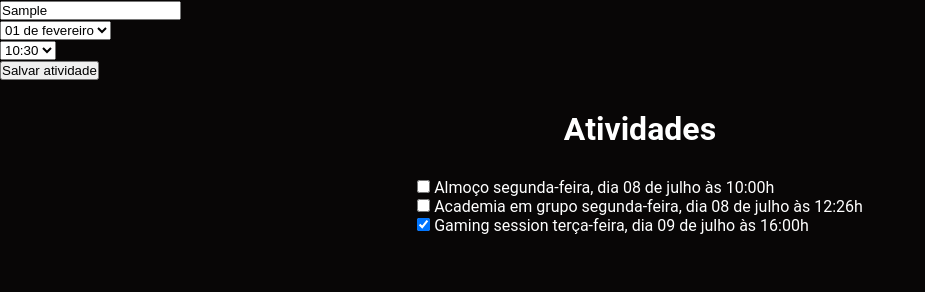
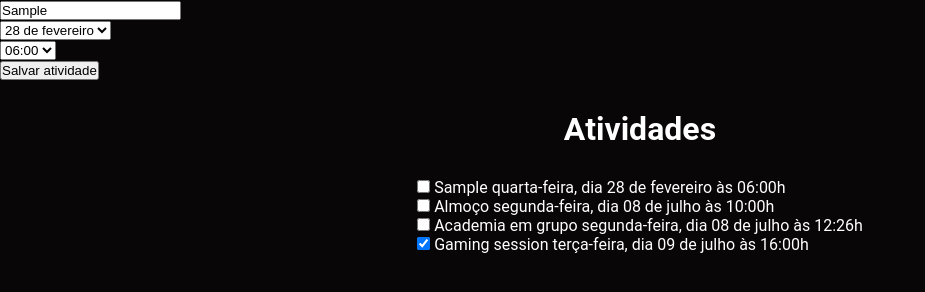
Before and after one commit to sgusttaa/nlw-journey-rocketseat, a plain HTML site: page nlw-journey-rocketseat/index.html in a window 1280 px wide. Both pictures are taken after typing "Sample" into the empty fields and a click on the button "Salvar atividade". Shown: the whole page, without its empty margins (0-925 px from the left). Drawn offline with nearby package versions, Linux system fonts and the light colour scheme.

Commit message:
new changes

```diff
--- a/nlw-journey-rocketseat/index.html
+++ b/nlw-journey-rocketseat/index.html
@@ -19,6 +19,7 @@
                 type="text"
                 placeholder="Qual a atividade?"
                 name="atividade"
+                required
                 >
             </div>
 
--- a/nlw-journey-rocketseat/js/script.js
+++ b/nlw-journey-rocketseat/js/script.js
@@ -1,5 +1,4 @@
 //bibliotecas e codigos de terceiros
-
 const formatador = (data) =>{
     return{
         dia: {
@@ -39,7 +38,12 @@ let atividades = [
 
 //arrow function
 const criarItemDeAtividade = (atividade) => {
-    let input = '<input type="checkbox" '
+    let input = `
+    <input
+    type="checkbox"
+    value="${atividade.data}"
+    onchange=""concluirAtividade(event)
+    `
 
     //controle de fluxo
     if(atividade.finalizada){
@@ -64,6 +68,7 @@ const criarItemDeAtividade = (atividade) => {
 
 const atualizarListaDeAtividades = () => {
     const section = document.querySelector('section');
+    section.innerHTML = ''
 
     //verificar se a minha lista esta vazia
     if(atividades.length == 0){
@@ -81,4 +86,91 @@ atualizarListaDeAtividades();
 
 const salvarAtividade = (event) => {
     event.preventDefault()
+
+    const dadosDoFormulario = new FormData(event.target)
+
+    const nome = dadosDoFormulario.get('atividade')
+    const dia = dadosDoFormulario.get('dia')
+    const hora = dadosDoFormulario.get('hora')
+    const data = `${dia} ${hora}`
+
+    const novaAtividade = {
+        nome,
+        data,
+        finalizada: false
+    }
+
+    const atividadeExiste = atividades.find((atividade) => {
+        return atividade.data == novaAtividade.data
+    })
+
+    if(atividadeExiste){
+        return alert("Dia/Hora não dísponivel")
+    }
+
+    atividades = [novaAtividade, ...atividades]
+    atualizarListaDeAtividades()
 }
+
+const criarDiasSelecao = () => {
+    const dias = [
+        "2024-02-28",
+        "2024-02-29",
+        "2024-03-01",
+        "2024-03-02",
+        "2024-03-03",
+    ]
+
+    let diasSelecao = ''
+
+    for(let dia of dias){
+        const formatar = formatador(dia)
+        const diaFormatado = `
+        ${formatar.dia.numerico} de
+        ${formatar.mes}
+        `
+
+        diasSelecao += `
+        <option value="${dia}">${diaFormatado}</option>
+        `
+    }
+
+    document
+    .querySelector('select[name="dia"]')
+    .innerHTML = diasSelecao
+}
+criarDiasSelecao()
+
+const criarHorasSelecao = () => {
+    let horasDisponiveis = ''
+
+    for(let i = 6; i < 23; i++) {
+        const hora = String(i).padStart(2, '0')
+        horasDisponiveis += `
+        <option value="${hora}:00" >${hora}:00</option>`
+        horasDisponiveis += `
+        <option value="${hora}:30" >${hora}:30</option>`
+    }
+
+    document
+    .querySelector('select[name="hora"]')
+    .innerHTML = horasDisponiveis
+}
+
+criarHorasSelecao()
+
+const concluirAtividade= (event) => {
+    const input = event.target
+    const dataDesteInput = input.value
+
+    const atividade = atividades.find((atividade) =>{
+        return atividade.data == dataDesteInput
+    })
+
+    if(!atividade){
+        return
+    }
+
+    //se atividade era falso vira verdadeiro e vice versa
+    atividade.finalizada = !atividade.finalizada
+}
```
Also changed, not shown: nlw-journey-rocketseat/js/function-description.txt (added).
